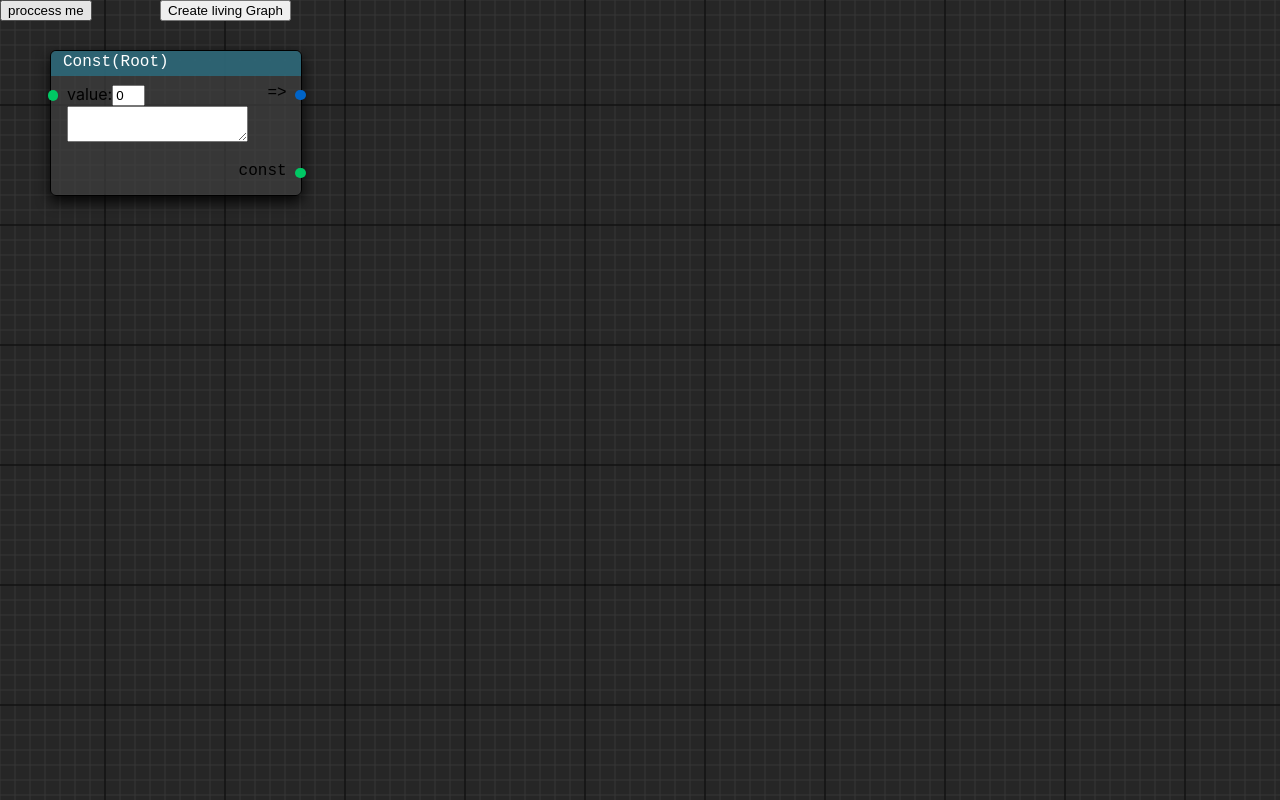
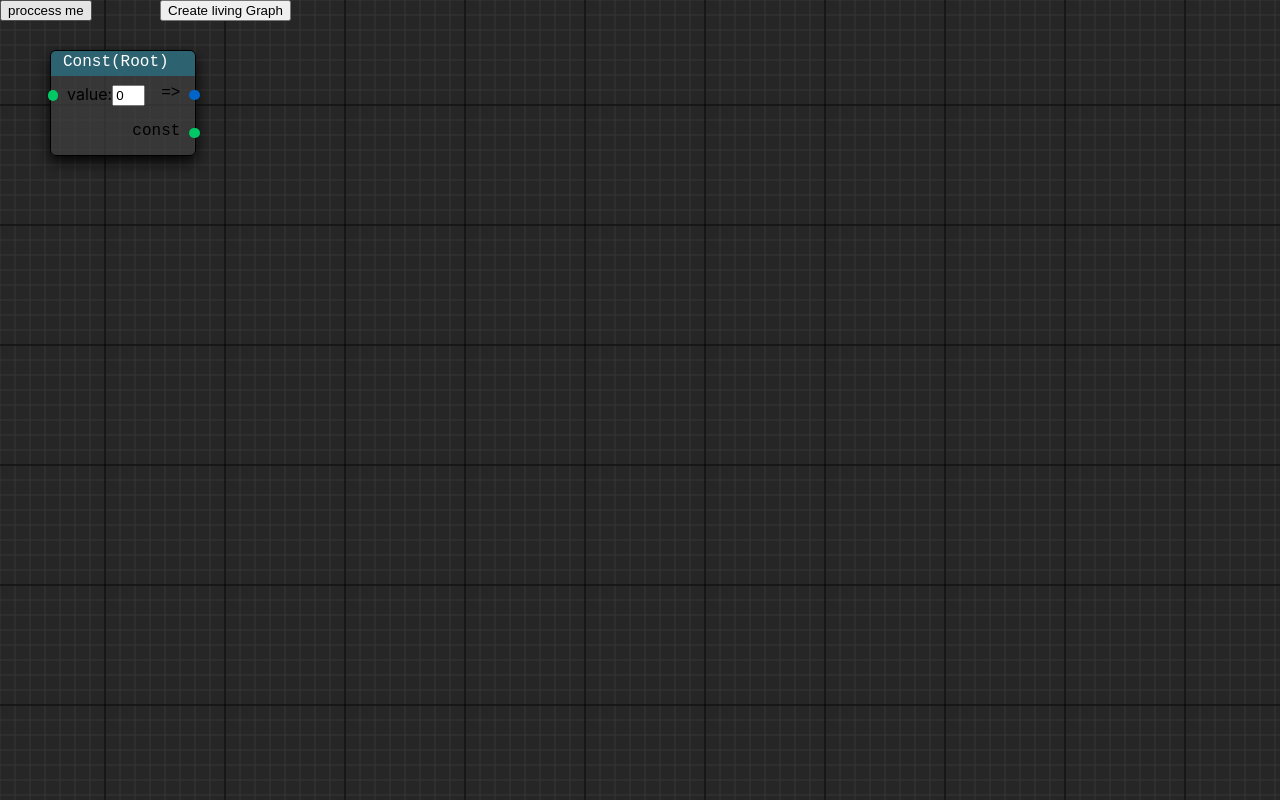
Before and after one commit to Lexyna/react-logic-flow, a React (Create React App) app: page / in a window 1280 px wide. Built offline with nearby package versions, Linux system fonts and the light colour scheme.

Commit message:
Removed textArea

```diff
--- a/src/App.tsx
+++ b/src/App.tsx
@@ -22,7 +22,6 @@ export const InputForm = (props: ExtraProps<number, inputData>) => {
         step={1}
         onChange={(e) => update(parseFloat(e.target.value))}
       />
-      <textarea />
     </div>
   );
 };
```
